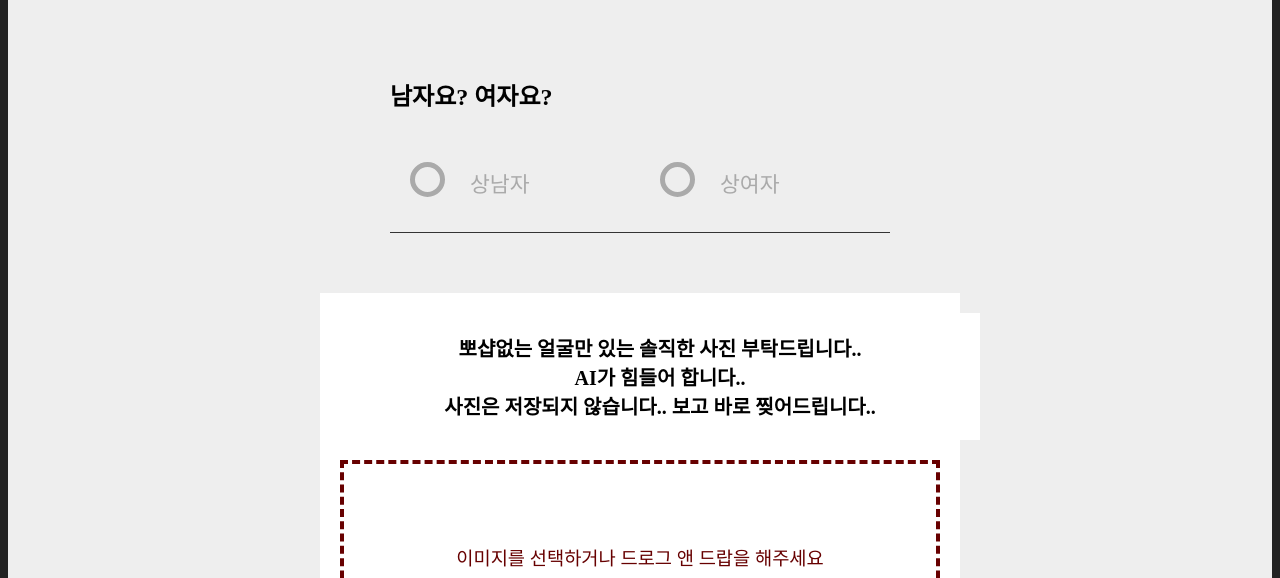
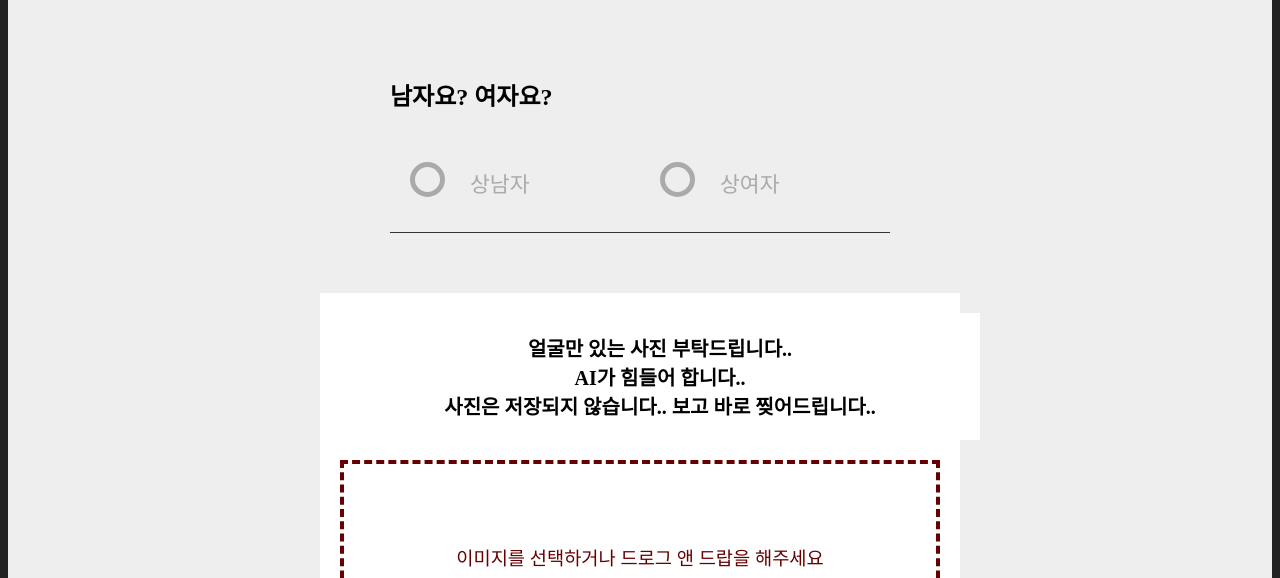
Before and after one commit to ParkJuHyun/luckyFace, a plain HTML site: page index.html in a window 1280 px wide. Shown: the part 222-800 px from the top of the page. Drawn offline with nearby package versions, Linux system fonts and the light colour scheme.

Commit message:
sec commit

```diff
--- a/index.html
+++ b/index.html
@@ -79,7 +79,7 @@
 	</div>
 	<input type="hidden" id="sex" name="sex" value="" >
 	<div class="file-upload">
-		<p class="request-message">뽀샵없는 얼굴만 있는 솔직한 사진 부탁드립니다..<br> AI가 힘들어 합니다..<br>사진은 저장되지 않습니다.. 보고 바로 찢어드립니다..</p>
+		<p class="request-message">얼굴만 있는 사진 부탁드립니다..<br> AI가 힘들어 합니다..<br>사진은 저장되지 않습니다.. 보고 바로 찢어드립니다..</p>
 
 
 		<div class="image-upload-wrap">
```
